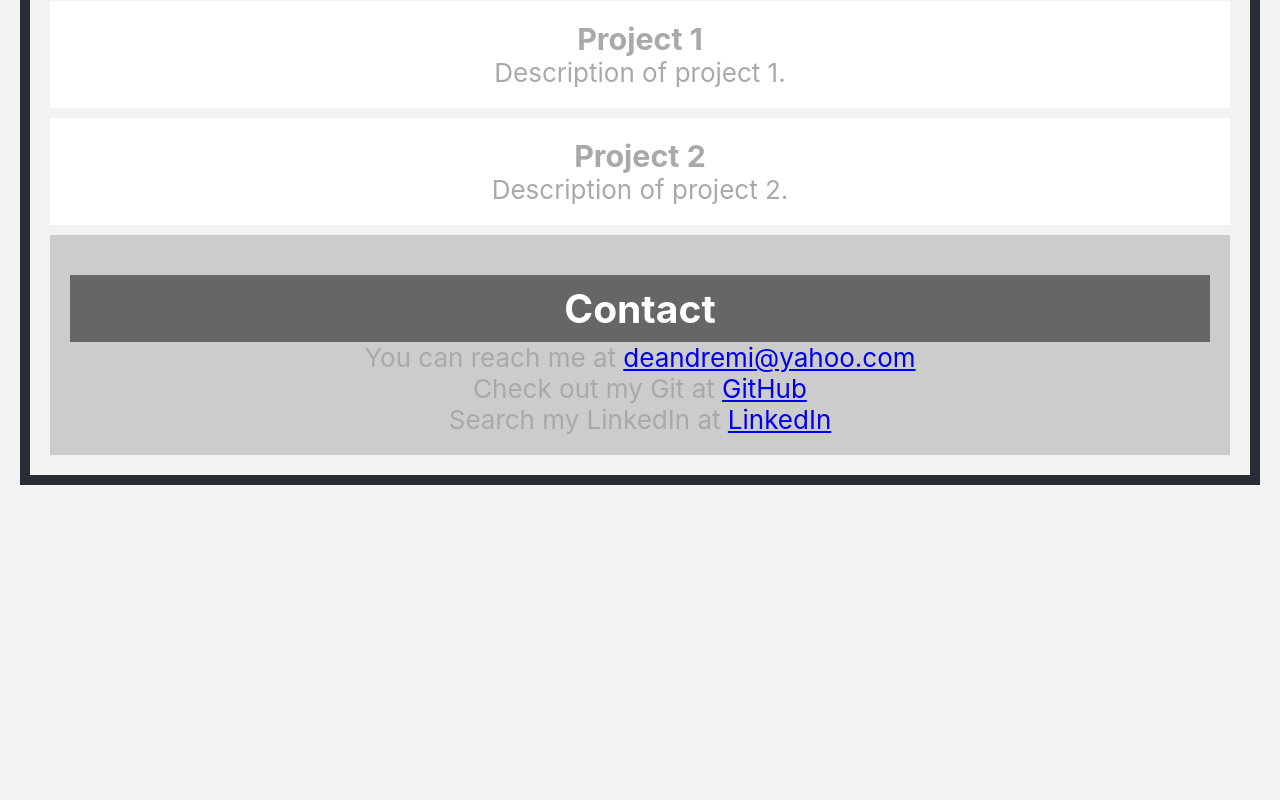
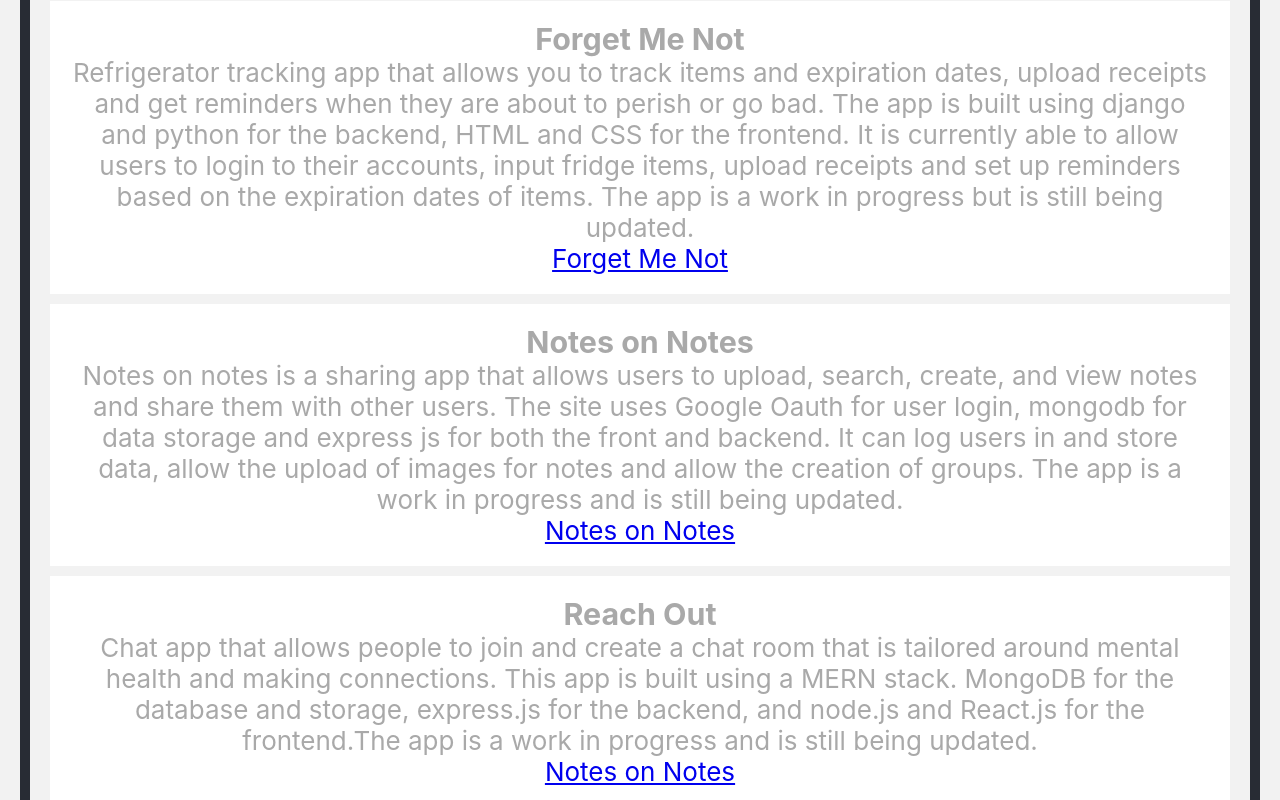
Before and after one commit to drejmin/Minor_Portfolio, a React (Create React App) app in the folder portfolio/: page / in a window 1280 px wide. Shown: the part 800-1600 px from the top of the page. Before the commit the page ends 1305 px from the top, so only its background shows below. Built offline with nearby package versions, Linux system fonts and the light colour scheme.

Commit message:
modified:   portfolio/src/App.jsx

```diff
--- a/portfolio/src/App.jsx
+++ b/portfolio/src/App.jsx
@@ -29,12 +29,34 @@ function App() {
         <section id="projects">
           <h2>Projects</h2>
           <article class="project">
-            <h3>Project 1</h3>
-            <p>Description of project 1.</p>
+            <h3>Forget Me Not</h3>
+            <p>Refrigerator tracking app that allows you to track items and expiration dates,
+               upload receipts and get reminders when they are about to perish or go bad. The
+               app is built using django and  python for the backend, HTML and CSS for the frontend.
+               It is currently able to allow users to login to their accounts, input fridge items,
+                upload receipts and set up reminders based on the expiration dates of items. The app is
+                a work in progress but is still being updated.
+            </p>
+            <a href="https://django-cool-app-1-941f9f541496.herokuapp.com/">Forget Me Not</a>
           </article>
           <article class="project">
-            <h3>Project 2</h3>
-            <p>Description of project 2.</p>
+            <h3>Notes on Notes</h3>
+            <p>Notes on notes is a sharing app that allows users to upload, search, create, and view notes
+              and share them with other users. The site uses Google Oauth for user login, mongodb for data
+              storage and express js for both the front and backend. It can log users in and store data, allow
+              the upload of images for notes and allow the creation of groups. The app is a work in progress and
+              is still being updated.
+            </p>
+            <a href="https://notes-on-notes-036102fff03f.herokuapp.com/notes">Notes on Notes</a>
+          </article>
+          <article class="project">
+            <h3>Reach Out</h3>
+            <p>Chat app that allows people to join and create a chat room that is tailored around mental health
+              and making connections. This app is built using a MERN stack. MongoDB for the database and storage,
+              express.js for the backend, and node.js and React.js for the frontend.The app is a work in progress
+               and is still being updated.
+            </p>
+            <a href="https://notes-on-notes-036102fff03f.herokuapp.com/notes">Notes on Notes</a>
           </article>
         </section>
 
```
